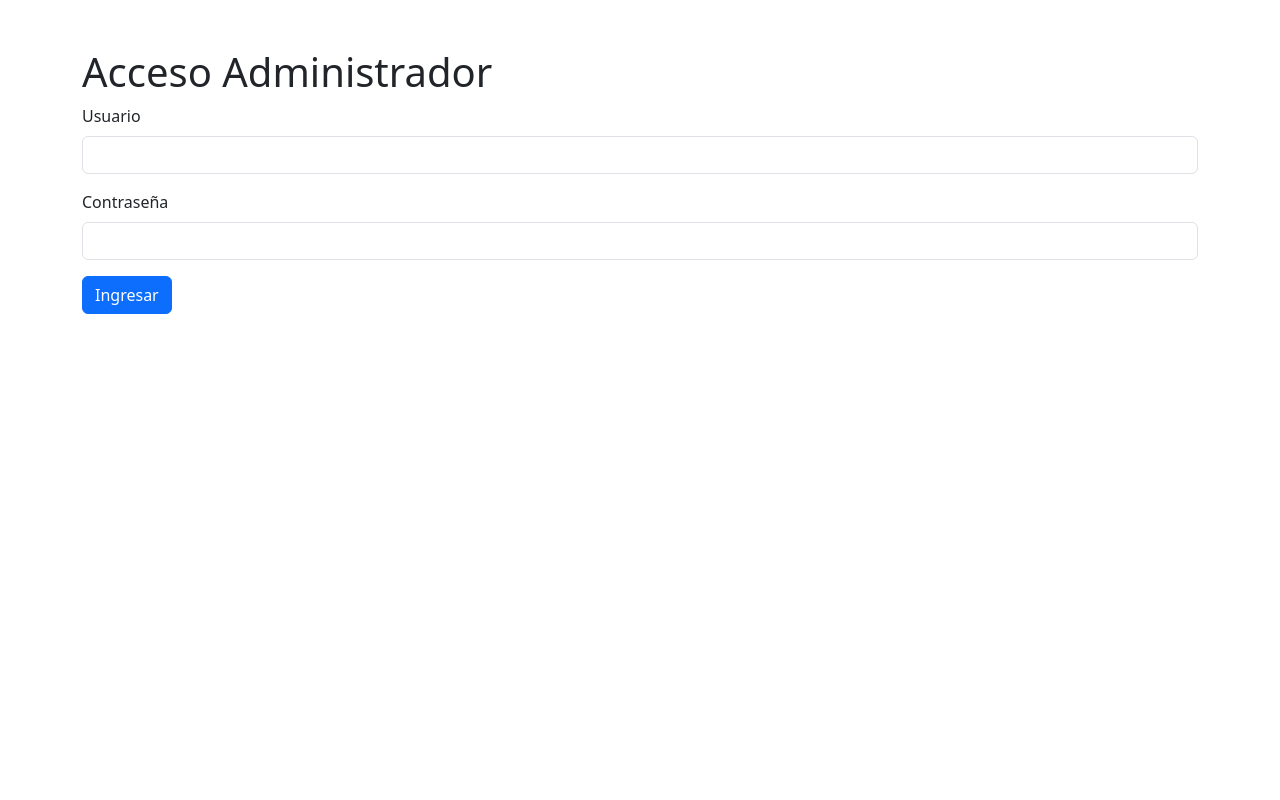
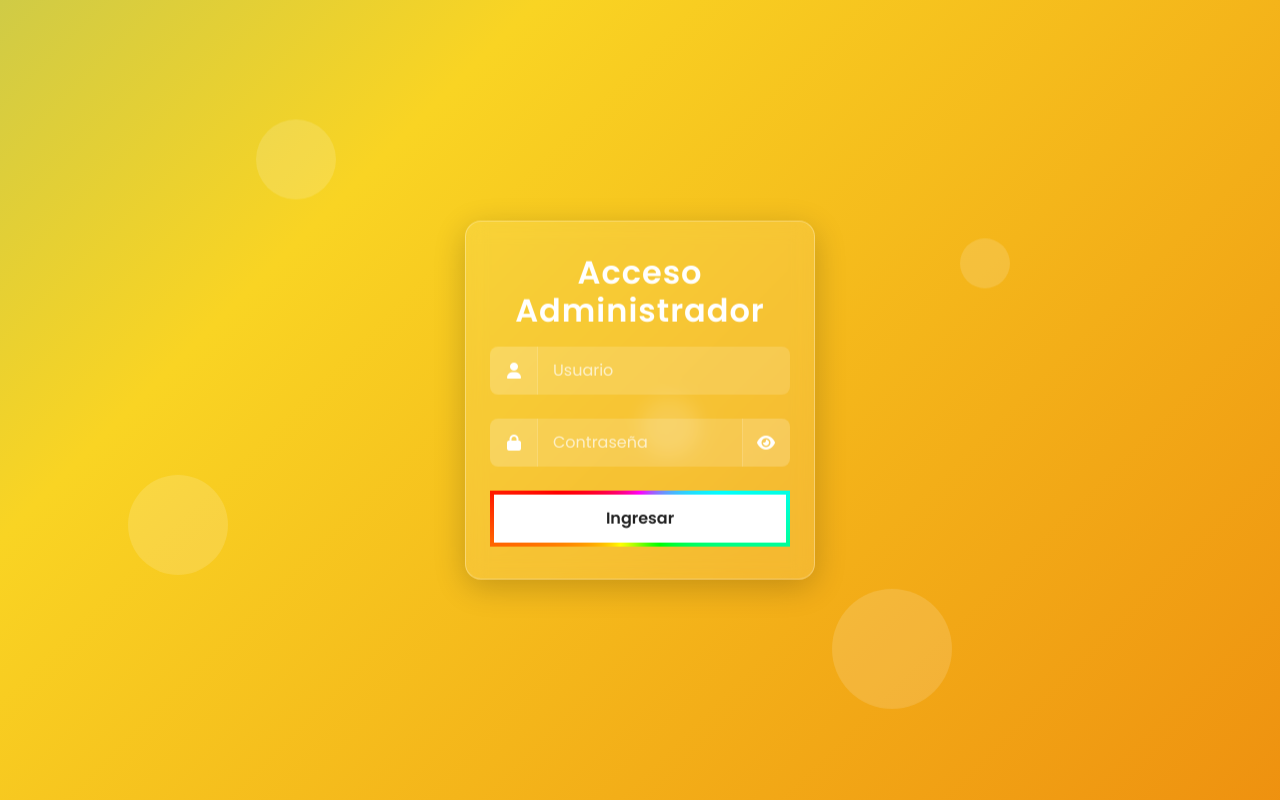
Before and after one commit to WILBER1234965/pedidos_pathy, a Flask app: page /login in a window 1280 px wide. Run offline with Flask 2, Linux system fonts and the light colour scheme.

Commit message:
mejoras de login

```diff
--- /dev/null
+++ b/static/css/login.css
@@ -0,0 +1,140 @@
+@import url('https://fonts.googleapis.com/css2?family=Poppins:wght@300;400;600&display=swap');
+
+* {
+  margin: 0;
+  padding: 0;
+  box-sizing: border-box;
+}
+
+body, html {
+  height: 100%;
+  width: 100%;
+  font-family: 'Poppins', sans-serif;
+  overflow: hidden;
+}
+
+.background {
+  position: fixed;
+  top: 0; left: 0;
+  width: 100%; height: 100%;
+  background: linear-gradient(-45deg, #e65c00, #f9d423, #23a6d5, #23d5ab);
+  background-size: 400% 400%;
+  animation: gradientBackground 15s ease infinite;
+  z-index: -2;
+}
+
+@keyframes gradientBackground {
+  0%   { background-position: 0% 50%; }
+  50%  { background-position: 100% 50%; }
+  100% { background-position: 0% 50%; }
+}
+
+.circle {
+  position: absolute;
+  background: rgba(255, 255, 255, 0.15);
+  border-radius: 50%;
+  animation: floatY 8s ease-in-out infinite;
+}
+
+@keyframes floatY {
+  0%   { transform: translateY(0); }
+  50%  { transform: translateY(-20px); }
+  100% { transform: translateY(0); }
+}
+
+.login-container {
+  position: absolute;
+  top: 50%; left: 50%;
+  transform: translate(-50%, -50%);
+  width: 350px;
+  max-width: 90%;
+  padding: 2rem 1.5rem;
+  background: rgba(255, 255, 255, 0.1);
+  border-radius: 1rem;
+  border: 1px solid rgba(255, 255, 255, 0.3);
+  backdrop-filter: blur(10px);
+  box-shadow: 0 8px 32px rgba(0, 0, 0, 0.2);
+  text-align: center;
+  color: #fff;
+  animation: fadeInUp 1s ease forwards;
+  opacity: 0;
+}
+
+@keyframes fadeInUp {
+  from {
+    transform: translate(-50%, -60%);
+    opacity: 0;
+  }
+  to {
+    transform: translate(-50%, -50%);
+    opacity: 1;
+  }
+}
+
+.login-container h2 {
+  margin-bottom: 1rem;
+  font-weight: 600;
+  letter-spacing: 1px;
+}
+
+.input-group-text,
+.form-control {
+  border: none !important;
+  border-radius: 0.5rem;
+}
+
+.input-group-text {
+  background: rgba(255, 255, 255, 0.2);
+  color: #fff;
+  font-size: 1rem;
+  width: 3rem;
+  justify-content: center;
+}
+
+.form-control {
+  background: rgba(255, 255, 255, 0.15);
+  color: #fff;
+  padding: 0.75rem 1rem;
+  transition: background 0.3s ease, box-shadow 0.3s ease;
+}
+
+.form-control::placeholder {
+  color: rgba(255, 255, 255, 0.7);
+}
+
+.form-control:focus {
+  background: rgba(255, 255, 255, 0.25);
+  outline: none;
+  box-shadow: 0 0 0 3px rgba(255, 255, 255, 0.3);
+  color: #fff;
+}
+
+.btn-login {
+  background: #fff;
+  color: #222;
+  font-weight: 600;
+  padding: 0.75rem;
+  border-radius: 0.75rem;
+  border: 4px solid;
+  border-image: conic-gradient(
+    #ff00ff,
+    #00ffff,
+    #00ff00,
+    #ffff00,
+    #ff0000,
+    #ff00ff
+  ) 1;
+  cursor: pointer;
+  transition: transform 0.3s ease, box-shadow 0.3s ease;
+}
+
+.btn-login:hover {
+  transform: translateY(-2px);
+  box-shadow: 0 6px 24px rgba(0, 0, 0, 0.2);
+}
+
+@media (max-width: 576px) {
+  .login-container {
+    padding: 1.5rem 1rem;
+  }
+}
--- /dev/null
+++ b/static/js/login.js
@@ -0,0 +1,13 @@
+document.addEventListener('DOMContentLoaded', function() {
+  const togglePassword = document.getElementById('togglePassword');
+  const passwordInput = document.getElementById('password');
+
+  if (togglePassword && passwordInput) {
+    togglePassword.addEventListener('click', function() {
+      const type = passwordInput.getAttribute('type') === 'password' ? 'text' : 'password';
+      passwordInput.setAttribute('type', type);
+      this.querySelector('i').classList.toggle('fa-eye-slash');
+      this.querySelector('i').classList.toggle('fa-eye');
+    });
+  }
+});
--- a/templates/admin/clientes_list.html
+++ b/templates/admin/clientes_list.html
@@ -7,7 +7,8 @@
   <button class="btn btn-success" data-bs-toggle="modal" data-bs-target="#clienteModal" onclick="abrirModalCliente('{{ url_for('cliente_nuevo') }}', 'Nuevo Cliente')">+ Nuevo Cliente</button>
 </div>
 
-<table class="table table-hover">
+<div class="table-responsive">
+<table class="table table-hover align-middle">
   <thead>
     <tr>
       <th>Nombre completo</th>
@@ -30,6 +31,7 @@
     {% endfor %}
   </tbody>
 </table>
+</div>
 
 <div class="modal fade" id="clienteModal" tabindex="-1" aria-hidden="true">
   <div class="modal-dialog modal-dialog-centered">
--- a/templates/admin/login.html
+++ b/templates/admin/login.html
@@ -3,24 +3,39 @@
 <head>
   <meta charset="UTF-8" />
   <meta name="viewport" content="width=device-width, initial-scale=1" />
-  <title>Login – Modas Pathy</title>
+  <title>Acceso Administrador – Modas Pathy</title>
+  <link rel="icon" type="image/x-icon" href="{{ url_for('static', filename='images/favicon.ico') }}" />
   <link href="https://cdn.jsdelivr.net/npm/bootstrap@5.3.0/dist/css/bootstrap.min.css" rel="stylesheet" />
+  <link href="https://cdnjs.cloudflare.com/ajax/libs/font-awesome/6.4.0/css/all.min.css" rel="stylesheet" />
+  <link rel="stylesheet" href="{{ url_for('static', filename='css/login.css') }}" />
 </head>
 <body>
-  <div class="container mt-5">
-    <h1>Acceso Administrador</h1>
+  <div class="background">
+    <div class="circle" style="width:80px; height:80px; top:15%; left:20%; animation-duration:7s;"></div>
+    <div class="circle" style="width:100px; height:100px; top:60%; left:10%; animation-duration:8s;"></div>
+    <div class="circle" style="width:50px; height:50px; top:30%; left:75%; animation-duration:6s;"></div>
+    <div class="circle" style="width:120px; height:120px; top:75%; left:65%; animation-duration:9s;"></div>
+    <div class="circle" style="width:60px; height:60px; top:50%; left:50%; animation-duration:7.5s;"></div>
+  </div>
+
+  <div class="login-container">
+    <h2>Acceso Administrador</h2>
     <form method="POST" action="{{ url_for('login') }}">
       {{ form.hidden_tag() }}
-      <div class="mb-3">
-        {{ form.username.label(class="form-label") }}
-        {{ form.username(class="form-control") }}
+      <div class="input-group mb-4">
+        <span class="input-group-text"><i class="fas fa-user"></i></span>
+        {{ form.username(class="form-control", placeholder="Usuario") }}
       </div>
-      <div class="mb-3">
-        {{ form.password.label(class="form-label") }}
-        {{ form.password(class="form-control", type="password") }}
+      <div class="input-group mb-4">
+        <span class="input-group-text"><i class="fas fa-lock"></i></span>
+        {{ form.password(id="password", class="form-control", placeholder="Contraseña", type="password") }}
+        <span class="input-group-text toggle-password" id="togglePassword">
+          <i class="fas fa-eye"></i>
+        </span>
       </div>
-      <button type="submit" class="btn btn-primary">{{ form.submit.label.text }}</button>
-    </form>
+      <div class="d-grid">
+        <button type="submit" class="btn btn-login w-100">Ingresar</button>
+      </div>
       {% with messages = get_flashed_messages(with_categories=true) %}
         {% if messages %}
           <div class="mt-3">
@@ -33,7 +48,10 @@
           </div>
         {% endif %}
       {% endwith %}
+    </form>
   </div>
+
   <script src="https://cdn.jsdelivr.net/npm/bootstrap@5.3.0/dist/js/bootstrap.bundle.min.js"></script>
+  <script src="{{ url_for('static', filename='js/login.js') }}"></script>
 </body>
 </html>
--- a/templates/admin/pedidos_list.html
+++ b/templates/admin/pedidos_list.html
@@ -7,6 +7,7 @@
   <a href="{{ url_for('pedido_nuevo') }}" class="btn btn-success">+ Nuevo Pedido</a>
 </div>
 
+<div class="table-responsive">
 <table class="table table-striped align-middle">
   <thead>
     <tr>
@@ -43,4 +44,5 @@
     {% endif %}
   </tbody>
 </table>
+</div>
 {% endblock %}
```
Also changed, not shown: static/css/admin.css (added, +163 -0 lines), static/css/pedido_form.css (+17 -0 lines), templates/admin/base.html (+80 -18 lines), templates/admin/dashboard.html (+25 -20 lines), modas_pathy.db. Lines whose indentation alone changed are shown as unchanged.
